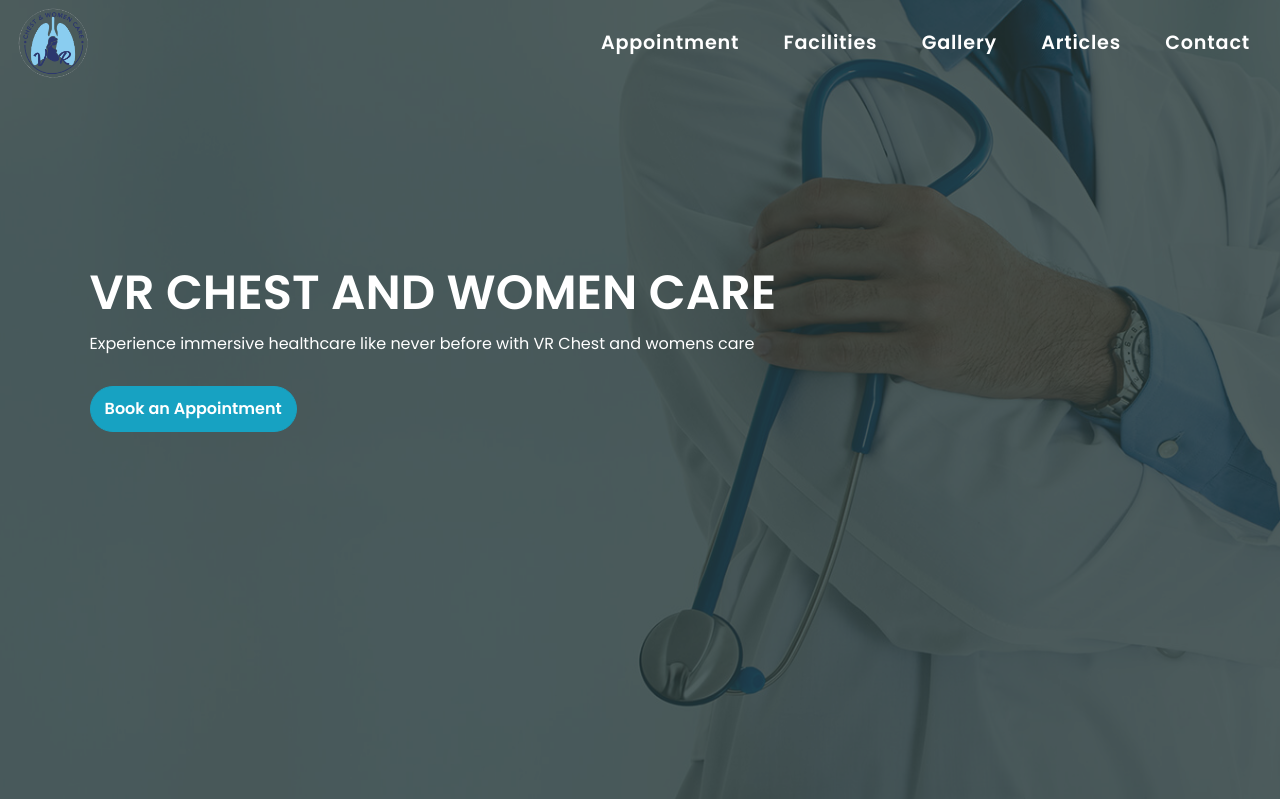
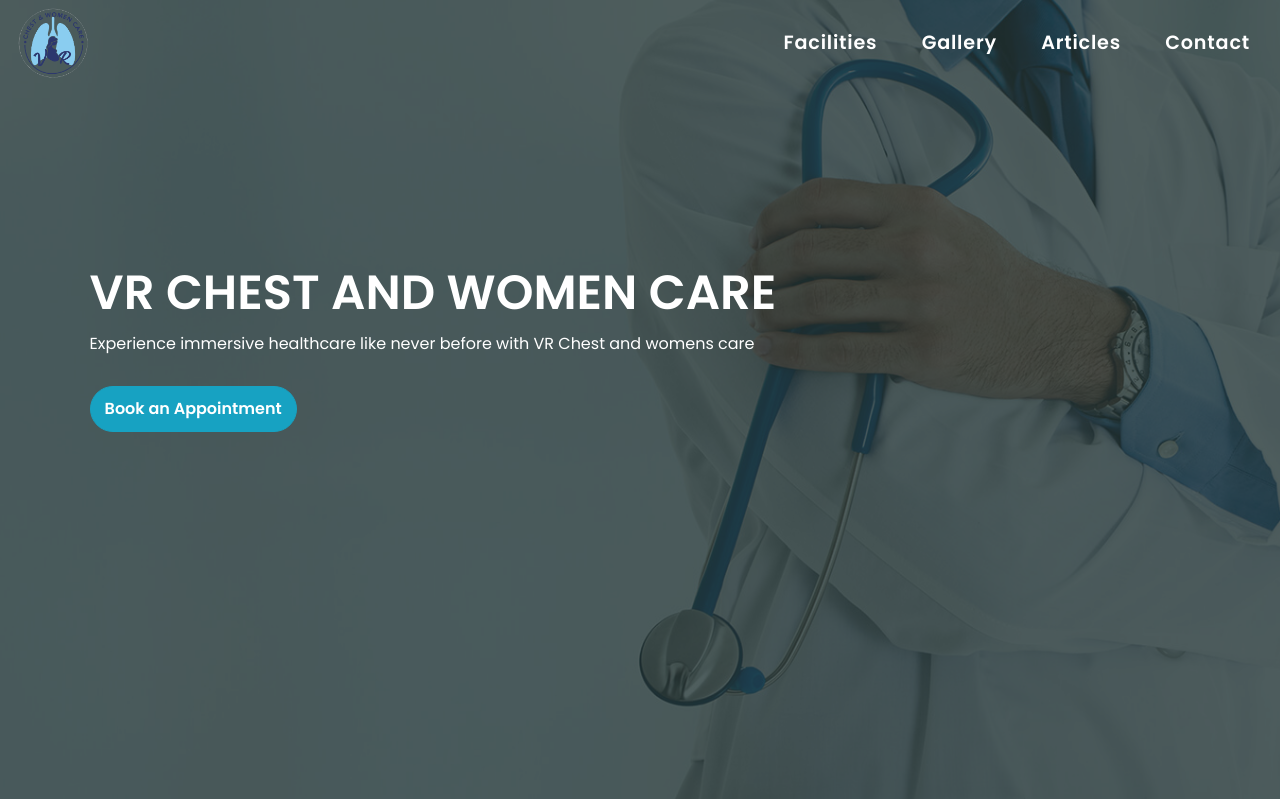
Before and after one commit to Poojari-Prajwal/VRChest, a Django app: page / in a window 1280 px wide. Shown: the top 799 px of the page. Run offline with Django 4.2, Linux system fonts and the light colour scheme; data that the repository does not hold is empty; parts of the project's set-up code (start-up, migrations or seed data) failed here and were passed over; some libraries are stand-ins or nearby versions.

Commit message:
appointment feature removed for user

```diff
--- a/Templates/home.html
+++ b/Templates/home.html
@@ -56,7 +56,7 @@
             <div class="bar"></div>
           </div>
           <ul >
-            <li><a href="{% url 'book-appointment' %}">Appointment</a></li>
+            <!-- <li><a href="{% url 'book-appointment' %}">Appointment</a></li> -->
             <li><a href="{% url 'facilities' %}">Facilities</a></li>
             <li><a href="{% url 'gallery' %}">Gallery</a></li>
             <li><a href="{% url 'articles' %}">Articles</a></li>
@@ -103,7 +103,7 @@
 
         <h1 class="hero-title">VR Chest and Women Care</h1>
         <p class="hero-sub-title">Experience immersive healthcare like never before with VR Chest and womens care</p>
-        <a href="{% url 'book-appointment' %}">
+        <a href="tel:+919742532343">
           <div class="hero-appointment-btn">
               <button class="btn btn-primary">Book an Appointment</button>
           </div>
--- a/VR_Chest_App/urls.py
+++ b/VR_Chest_App/urls.py
@@ -4,7 +4,7 @@
 urlpatterns = [
     path('',views.home, name='home'),
     path('saveFeedback/',views.saveFeedback, name='saveFeedback'),
-    path('book-appointment', views.appointment, name='book-appointment'),
+    # path('book-appointment', views.appointment, name='book-appointment'),
     path('Appointment-confirm', views.appointmentConfirm, name='Appointment-confirm'),
     path('get_available_time_slots', views.get_available_time_slots, name='get_available_time_slots'),
     path('staff', views.staff, name='staff'),
@@ -16,8 +16,8 @@
     # path('request-reject', views.requestReject, name='request-reject'),
     # path('show-accepted-requests', views.showAcceptRequests, name='show-accepted-requests'),
     # path('show-rejected-requests', views.showRejectRequests, name='show-rejected-requests'),
-    path('book-appointment-for-Vasunethra-staff', views.bookAppointmentStaffVasu, name='book-ppointment-vasu-staff'),
-    path('book-appointment-for-Veni-staff', views.bookAppointmentStaffVeni, name='book-ppointment-veni-staff'),
+    # path('book-appointment-for-Vasunethra-staff', views.bookAppointmentStaffVasu, name='book-ppointment-vasu-staff'),
+    # path('book-appointment-for-Veni-staff', views.bookAppointmentStaffVeni, name='book-ppointment-veni-staff'),
     path('book-appointment-staff-confirm',views.bookAppointmentStaffConfirm, name='book-appointment-staff-confirm'),
     path('show-gallery-images', views.showGalleryImages, name='show-gallery-iamges'),
     path('delete-gallery-images', views.deleteGalleryImages, name='delete-gallery-iamges'),
```
